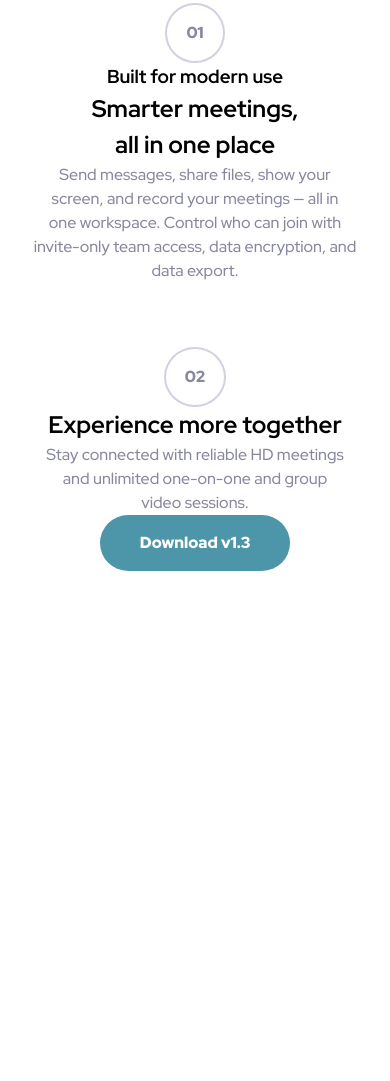
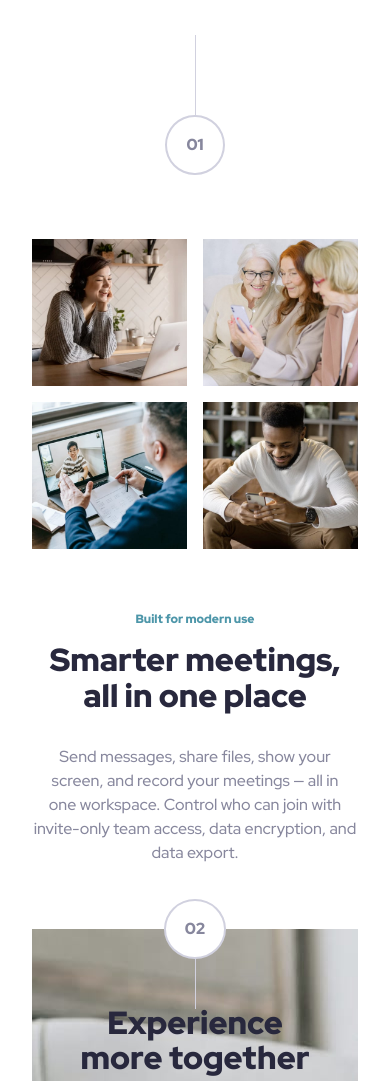
Before and after one commit to Michael-Andreas/Meet-landing-page, a plain HTML site: page index.html in a window 390 px wide. Shown: the part 703-1784 px from the top of the page. Before the commit the page ends 1338 px from the top, so only its background shows below. Drawn offline with Linux system fonts and the light colour scheme.

Commit message:
continued css for mobile

```diff
--- a/index.html
+++ b/index.html
@@ -38,6 +38,12 @@
       <section>
         <div class="vl"></div>
         <div class="counter">01</div>
+        <div class="images-container">
+          <img src="./assets/desktop/image-woman-in-videocall.jpg" />
+          <img src="./assets/desktop/image-women-videochatting.jpg" />
+          <img src="./assets/desktop/image-men-in-meeting.jpg" />
+          <img src="./assets/desktop/image-man-texting.jpg" />
+        </div>
         <h3>Built for modern use</h3>
 
         <h2>Smarter meetings, all in one place</h2>
@@ -49,7 +55,8 @@
         </p>
       </section>
       <section>
-        <div class="counter">02</div>
+        <div class="vl second-vl"></div>
+        <div class="counter second-counter">02</div>
         <h2>Experience more together</h2>
         <p>
           Stay connected with reliable HD meetings and unlimited one-on-one and
--- a/styles.css
+++ b/styles.css
@@ -87,7 +87,7 @@ h6 {
 
 body {
   font-family: "Red Hat Display";
-  padding: 48px 32px 64px;
+  padding: 48px 32px 0 32px;
   text-align: center;
 }
 
@@ -140,6 +140,7 @@ header button:nth-of-type(1) span {
 
 header button:nth-of-type(2) {
   margin-top: 16px;
+  margin-bottom: 32px;
   background-color: var(--purple-600);
 }
 
@@ -150,11 +151,14 @@ section:first-of-type {
 
 .vl {
   border-left: 1px solid var(--slate-300);
-  height: 100px;
+  height: 80px;
+  position: relative;
+  left: 50%;
+  width: min-content;
+}
+
+.second-vl {
   position: absolute;
-  left: 50%;
-  margin-left: -3px;
-  top: 0;
 }
 
 section .counter {
@@ -168,3 +172,40 @@ section .counter {
   width: min-content;
   margin-inline: auto;
 }
+
+.second-counter {
+  transform: translateY(-50%);
+  background-color: white;
+}
+
+.images-container {
+  margin-block: 64px;
+  display: grid;
+  grid-template-columns: repeat(2, 1fr);
+  gap: 16px;
+}
+
+@media (min-width: 768px) {
+  .images-container {
+    grid-template-columns: repeat(4, 1fr);
+  }
+}
+
+h3 {
+  color: var(--cyan-600);
+  font-size: .75rem;
+  font-weight: 900;
+  line-height: 110%;
+}
+
+h2 {
+  color: var(--slate-900);
+  font-size: 2rem;
+  font-weight: 900;
+  line-height: 110%;
+  margin: 16px 0 32px 0;
+}
+
+section:nth-of-type(2) {
+  background-image: url("./assets/mobile/image-footer.jpg");
+}
```
